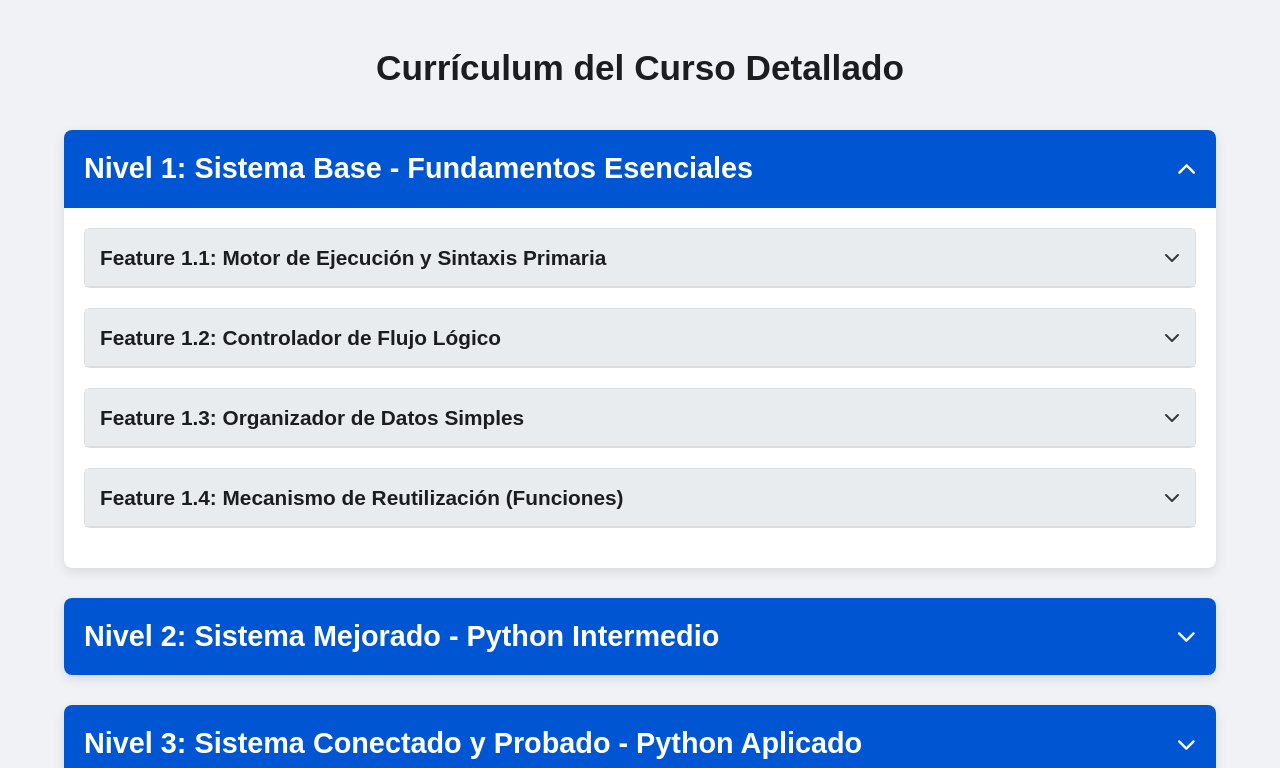
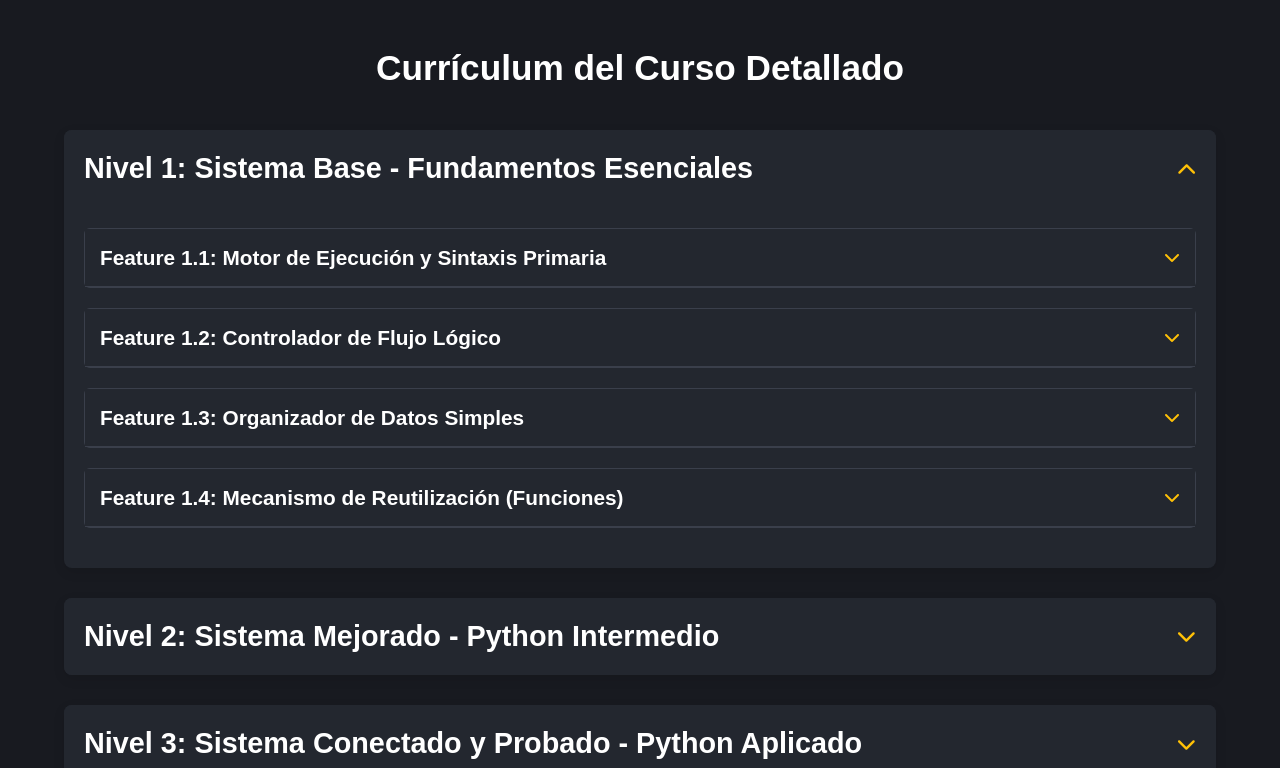
Before and after one commit to Ebheliz/py, a plain HTML site: page index.html in a window 1280 px wide. Shown: the part 1460-2228 px from the top of the page. Drawn offline with Linux system fonts and the light colour scheme.

Commit message:
Update style.css

```diff
--- a/assets/css/style.css
+++ b/assets/css/style.css
@@ -383,3 +383,36 @@ img {
     h3 { font-size: 1.4em; }
     h4 { font-size: 1.2em; }
 }
+
+/* --- DARK MODE (Modo oscuro) --- */
+body {
+    background-color: #181a20;  /* Fondo general oscuro */
+    color: #e0e0e0;             /* Texto claro para buena lectura */
+}
+
+:root {
+    --primary-color: #0d6efd;        /* Azul más vivo, puedes ajustar */
+    --secondary-color: #23272f;      /* Fondo de tarjetas y secciones */
+    --text-color: #e0e0e0;           /* Texto claro */
+    --heading-color: #ffffff;        /* Títulos más blancos */
+    --accent-color: #ffc107;         /* Amarillo (puedes dejar igual) */
+    --border-color: #3a3f4b;         /* Bordes gris-oscuro */
+    --card-bg: #23272f;              /* Fondo de tarjetas */
+}
+
+/* Opcional: ajusta navbar, footer, cards, etc. */
+.navbar, .footer, .level-card, .feature-card, .instructor, .cta-section {
+    background-color: var(--card-bg) !important;
+}
+
+.level-header, .feature-header {
+    background-color: #23272f !important;
+    color: var(--accent-color) !important;
+}
+
+a {
+    color: #7dc4ff;
+}
+a:hover {
+    color: #ffc107;
+}
```
